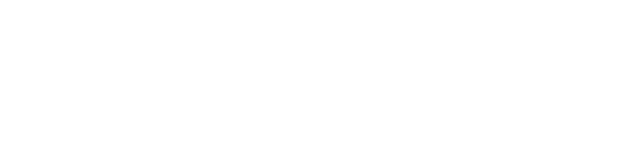
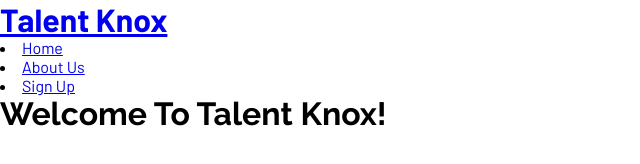
Before and after one commit to taz1003/Portfolio-Project-1---Talent-Knox, a plain HTML site: page index.html in a window 1280 px wide. Shown: the whole page, without its empty margins (0-640 px from the left). Drawn offline with Linux system fonts and the light colour scheme.

Commit message:
Add fonts Barlow and Raleway to css

```diff
--- a/assets/css/style.css
+++ b/assets/css/style.css
@@ -0,0 +1,16 @@
+@import url('https://fonts.googleapis.com/css2?family=Barlow:ital,wght@0,100;0,200;0,300;0,400;0,500;0,600;0,700;0,800;0,900;1,100;1,200;1,300;1,400;1,500;1,600;1,700;1,800;1,900&family=Raleway:ital,wght@0,100..900;1,100..900&display=swap');
+/* Asterisk wildcard selector to override dafault stlyes added by the browser */
+* {
+    padding: 0;
+    margin: 0;
+    box-sizing: border-box;
+}
+
+/* Styles */
+body {
+    font-family: 'Barlow', sans-serif;
+}
+
+main h1 {
+    font-family: 'Raleway', sans-serif;
+}
--- a/index.html
+++ b/index.html
@@ -5,8 +5,8 @@
     <meta charset="UTF-8">
     <meta name="viewport" content="width=device-width, initial-scale=1.0">
     <!-- Meta tags for search engines -->
-    <meta name="description" content="Talent knox. Talent show in Dublin, Galway, Cork, Limerick, Ireland. Singing, dancing, performative arts
-                 competition. Unique Skills showcase.">
+    <meta name="description" content="Talent knox. Talent show in Dublin, Galway, Cork, Limerick, Ireland. Singing, dancing,
+                performative arts competition. Unique Skills showcase.">
     <meta name="keywords" content="talent knox, talent show, competitions, singing, dancing, comedy, acting competition, prizes,
                 competitions in Ireland, Dublin, Galway, Cork, Limerck, arts">
     <!--Title  -->
@@ -17,10 +17,31 @@
     <link rel="icon" type="image/png" sizes="16x16" href="assets/favicon/favicon-16x16.png">
     <link rel="manifest" href="assets/favicon/site.webmanifest">
     <!-- Stylesheet -->
-     <link rel="stylesheet" href="assets/css/style.css">
+    <link rel="stylesheet" href="assets/css/style.css">
 </head>
 
 <body>
+    <!-- Header -->
+    <header>
+        <a href="index.html">
+            <h1 id="logo">Talent Knox</h1>
+        </a>
+        <nav>
+            <ul id="menu"></ul>
+                <li><a href="index.html" rel="home" class="active">Home</a></li>
+                <li><a href="about.html" rel="aboutus">About Us</a></li>
+                <li><a href="signup.html" rel="signup">Sign Up</a></li>
+            </ul>
+        </nav>
+    </header>
+    <!-- Main -->
+     <main>
+        <h1>Welcome To Talent Knox!</h1>
+     </main>
+
+     <footer>
+
+     </footer>
 
 </body>
 
```
Also changed, not shown: about.html (added), signup.html (added).
